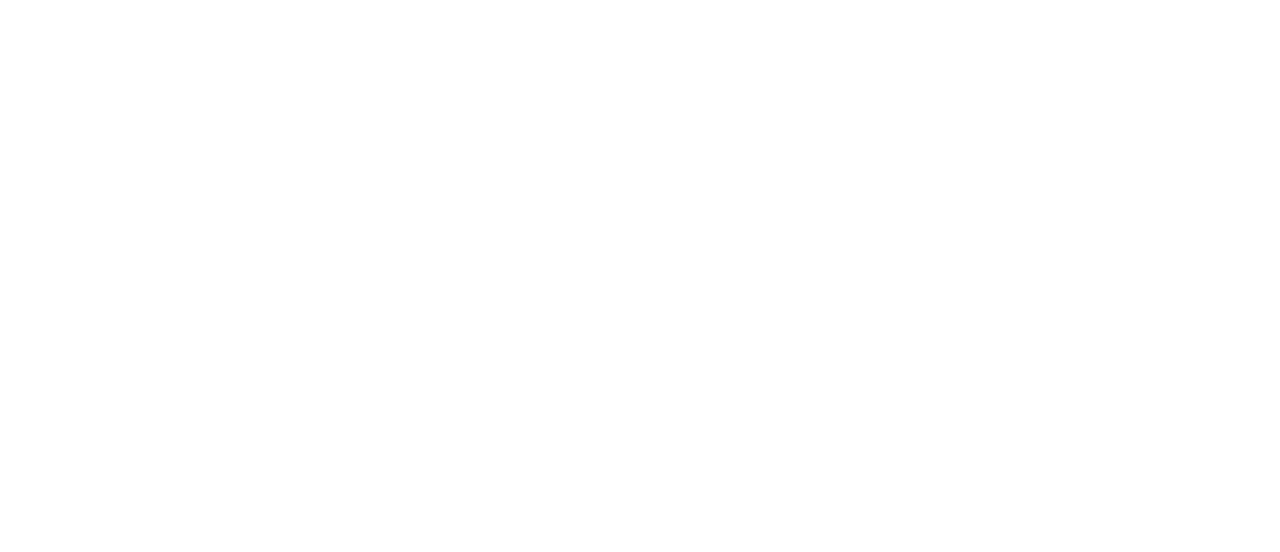
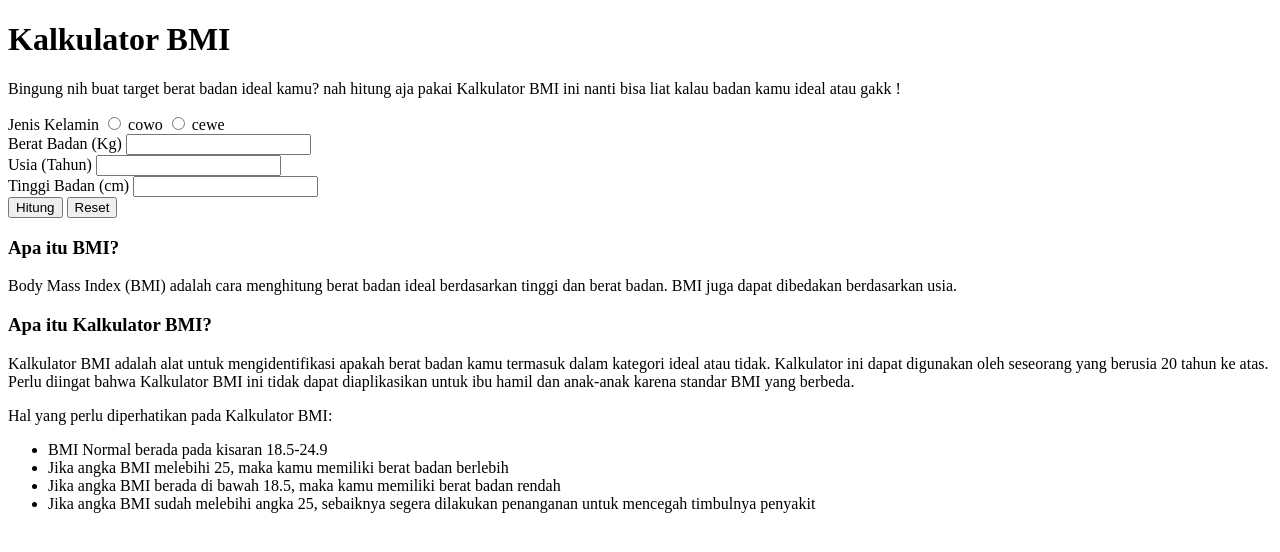
Before and after one commit to revou-fundamental-course/20-jan-25-JuanYazzer, a plain HTML site: page index.html in a window 1280 px wide. Drawn offline with Linux system fonts and the light colour scheme.

Commit message:
Structure setengah dulu

```diff
--- a/index.html
+++ b/index.html
@@ -7,6 +7,63 @@
     <title>BMI Calcu</title>
 </head>
 <body>
+    <!-- jumbotron -->
+    <header>
+        <h1>Kalkulator BMI</h1>
+    </header>
+    <!-- pengantar -->
+    <article>
+        <p>Bingung nih buat target berat badan ideal kamu? nah hitung aja pakai Kalkulator BMI ini nanti bisa liat kalau badan kamu ideal atau gakk !</p>
+    </article>
+    <!-- form/inputan -->
+    <form>
+        <div class="form-group">
+            <label for="jenisKelamin">Jenis Kelamin</label>
+            <input type="radio" id="cowo" value="cowo">
+            <label for="cowo">cowo</label>
+            <input type="radio" id="cewe" value="cewe">
+            <label for="cewe">cewe</label>
+        </div>
+        <div class="form-group">
+            <label for="beratBedan">Berat Badan (Kg)</label>
+            <input id="beratBedan" type="number">
+        </div>
+        <div class="form-group">
+            <label for="usia">Usia (Tahun)</label>
+            <input id="usia" type="number">
+        </div>
+        <div class="form-group">
+            <label for="tinggiBadan">Tinggi Badan (cm)</label>
+            <input id="tinggiBadan" type="number">
+        </div>
+        <div class="sub/res">
+            <button>Hitung</button>
+            <button>Reset</button>
+        </div>
+    </form>
+    <!-- Article Kegunaan -->
+     <!-- Bisa membesar kebawah  -->
+    <article>
+        <Div class="information">
+            <h3>Apa itu BMI?</h3>
+            <p>Body Mass Index (BMI) adalah cara menghitung berat badan ideal berdasarkan tinggi dan berat badan. BMI juga dapat dibedakan berdasarkan usia.</p>
+        </Div>
+        <Div class="information">
+            <h3>Apa itu Kalkulator BMI?</h3>
+            <p>Kalkulator BMI adalah alat untuk mengidentifikasi apakah berat badan kamu termasuk dalam
+                kategori ideal atau tidak. Kalkulator ini dapat digunakan oleh seseorang yang berusia 20 tahun ke atas.
+                Perlu diingat bahwa Kalkulator BMI ini tidak dapat diaplikasikan untuk ibu hamil dan anak-anak karena
+                standar BMI yang berbeda.</p>
+            <p>Hal yang perlu diperhatikan pada Kalkulator BMI:</p>
+            <ul>
+                <li>BMI Normal berada pada kisaran 18.5-24.9</li>
+                <li>Jika angka BMI melebihi 25, maka kamu memiliki berat badan berlebih</li>
+                <li>Jika angka BMI berada di bawah 18.5, maka kamu memiliki berat badan rendah</li>
+                <li>Jika angka BMI sudah melebihi angka 25, sebaiknya segera dilakukan penanganan untuk mencegah timbulnya penyakit</li>
+            </ul>
+        </Div>
+     </article>
+     <!-- Hasil masih satu page dibawah atau di samping? -->
 
-</body>
+    </body>
 </html>
```
